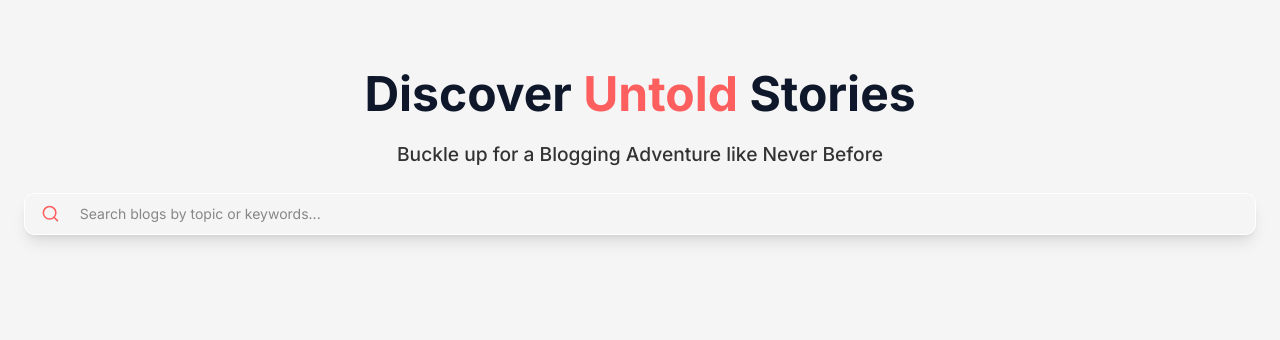
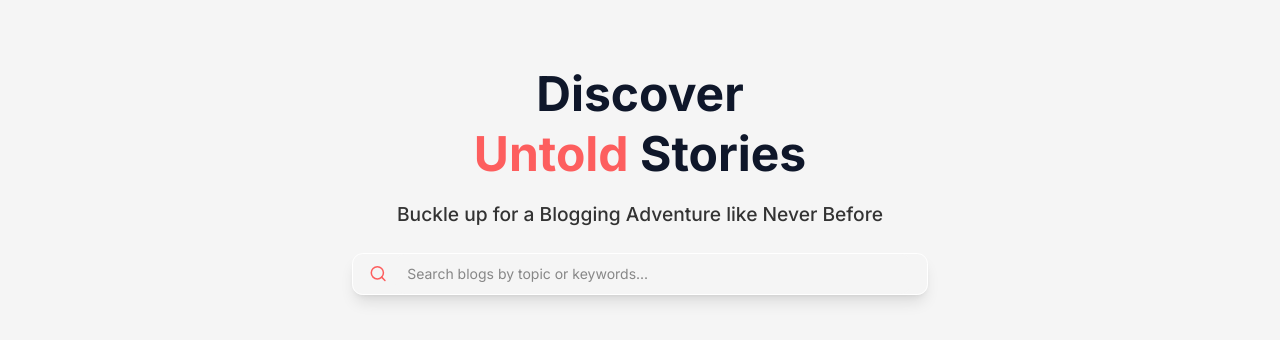
Before and after one commit to PriyobrotoKar/StorySpire, a Next.js app: page / in a window 1280 px wide. Shown: the top 340 px of the page. Built offline with nearby package versions, Linux system fonts and the light colour scheme.

Commit message:
feat: make the herosection responsive for mobiles

```diff
--- a/src/app/[username]/page.tsx
+++ b/src/app/[username]/page.tsx
@@ -6,6 +6,7 @@ import Image from "next/image";
 import { Button } from "@/components/ui/button";
 import { HiOutlineLocationMarker } from "react-icons/hi";
 import { authOptions } from "../api/auth/[...nextauth]/options";
+import AddLinkBtn from "@/components/AddLinkBtn";
 
 const user = async ({ params }: { params: { username: string } }) => {
   const session = await getServerSession(authOptions);
@@ -63,6 +64,8 @@ const user = async ({ params }: { params: { username: string } }) => {
 
           <p className="text-sm text-muted-foreground">{user.bio}</p>
 
+          <AddLinkBtn />
+
           {user.location && (
             <div className="flex items-center gap-2 text-sm text-muted-foreground">
               <HiOutlineLocationMarker />
--- a/src/app/globals.css
+++ b/src/app/globals.css
@@ -16,7 +16,7 @@
     --primary: 0 97% 68%;
     --primary-foreground: 210 40% 98%;
 
-    --secondary: 210 40% 96.1%;
+    --secondary: 214.3 31.8% 91.4%;
     --secondary-foreground: 222.2 47.4% 11.2%;
 
     --muted: 210 40% 96.1%;
--- a/src/app/page.tsx
+++ b/src/app/page.tsx
@@ -7,19 +7,19 @@ import { FiSearch } from "react-icons/fi";
 import { Input } from "@/components/ui/input";
 export default function Home() {
   return (
-    <div className="px-6">
+    <div className="">
       {/* <Button onClick={() => signOut()}>signout</Button> */}
 
       <section className="mt-16  space-y-6">
         <main className="space-y-4 text-center">
-          <h1 className="text-3xl font-bold leading-tight text-secondary-foreground">
+          <h1 className="text-3xl mx-auto w-[22rem] font-bold leading-tight text-secondary-foreground">
             Discover <span className="text-primary">Untold</span> Stories
           </h1>
-          <p className="text-lg font-medium">
+          <p className="px-6 text-lg font-medium">
             Buckle up for a Blogging Adventure like Never Before
           </p>
         </main>
-        <div className="flex items-center gap-2 rounded-md border border-white px-4 shadow-lg focus-within:ring-1 focus-within:ring-ring focus-within:ring-offset-1">
+        <div className="mx-6 flex max-w-xl items-center gap-2 rounded-md border border-white px-4 shadow-lg focus-within:ring-1 focus-within:ring-ring focus-within:ring-offset-1 sm:mx-auto">
           <FiSearch className="text-lg text-primary" />
           <Input
             type="text"
--- a/src/components/AddLinkBtn.tsx
+++ b/src/components/AddLinkBtn.tsx
@@ -0,0 +1,14 @@
+import React from "react";
+import { Button } from "./ui/button";
+import { MdAdd } from "react-icons/md";
+
+const AddLinkBtn = () => {
+  return (
+    <Button variant={"secondary"} className="gap-2 pl-2 pr-4">
+      <MdAdd className="h-7 w-7 rounded-sm bg-slate-300 p-1 text-lg text-slate-500" />
+      Add
+    </Button>
+  );
+};
+
+export default AddLinkBtn;
--- a/src/components/ui/button.tsx
+++ b/src/components/ui/button.tsx
@@ -15,7 +15,7 @@ const buttonVariants = cva(
         outline:
           "border border-input bg-background hover:bg-accent hover:text-accent-foreground",
         secondary:
-          "bg-secondary text-secondary-foreground hover:bg-secondary/80",
+          "bg-secondary/60 text-secondary-foreground hover:bg-secondary/80",
         ghost: "hover:bg-accent hover:text-accent-foreground",
         link: "text-primary underline-offset-4 hover:underline",
       },
```
